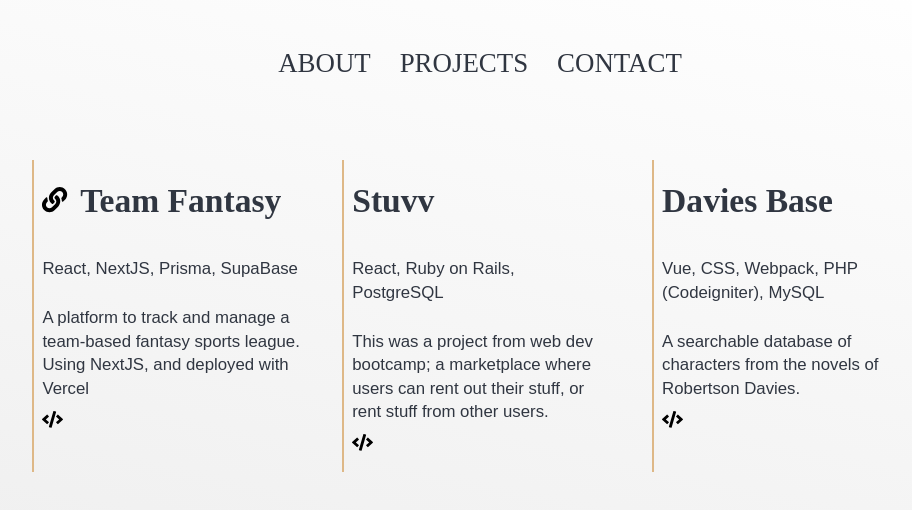
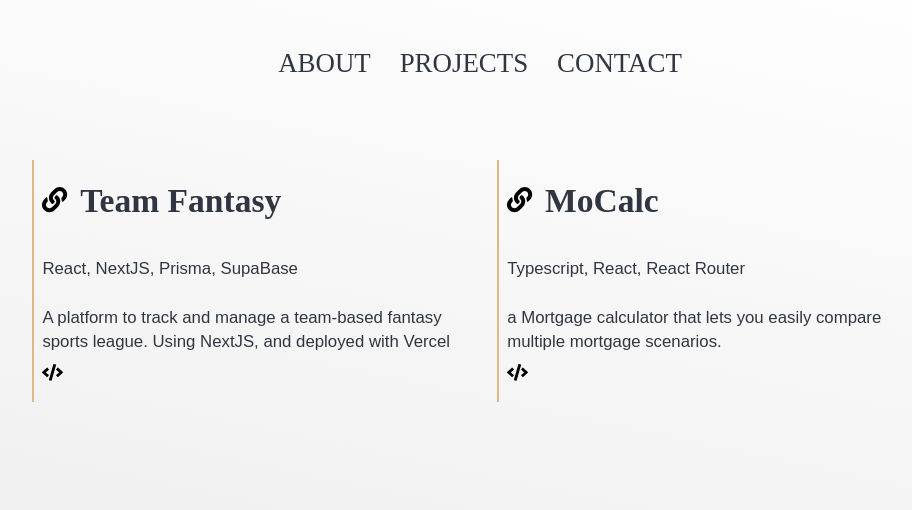
Before and after one commit to TYLER-JM/personal-homepage, a React (Create React App) app: page / in a window 1280 px wide. Both pictures are taken after a click on the item "PROJECTS". Shown: the top 510 px of the page, without its empty margins (160-1072 px from the left). Built offline with nearby package versions, Linux system fonts and the light colour scheme.

Commit message:
updates project page

```diff
--- a/src/components/projects/Projects.js
+++ b/src/components/projects/Projects.js
@@ -12,21 +12,12 @@
       live: "https://team-fantasy-v2.vercel.app/"
     },
     {
-      title: "Stuvv",
-      tech: "React, Ruby on Rails, PostgreSQL",
-      desc: "This was a project from web dev bootcamp; a marketplace where users can rent out their stuff, or rent stuff from other users.",
-      source: "https://github.com/TYLER-JM/stuvv-react-frontend",
-      src: "stuvv-img.png",
-      live: false
-    },
-    {
-      title: "Davies Base",
-      tech: "Vue, CSS, Webpack, PHP (Codeigniter), MySQL",
-      desc: "A searchable database of characters from the novels of Robertson Davies.",
-      source: "https://github.com/TYLER-JM/davies_vue",
-      src: "current_implementation.gif",
-      live: false
-    },
+      title: "MoCalc",
+      tech: "Typescript, React, React Router",
+      desc: "a Mortgage calculator that lets you easily compare multiple mortgage scenarios.",
+      source: "https://github.com/TYLER-JM/mocalc",
+      live: "https://mocalc.vercel.app/"
+    }
   ]
 
   const allProjectCards = projects.map(project => {
```
Also changed, not shown: 1 other file (tests, documents, lock files or other folders).
